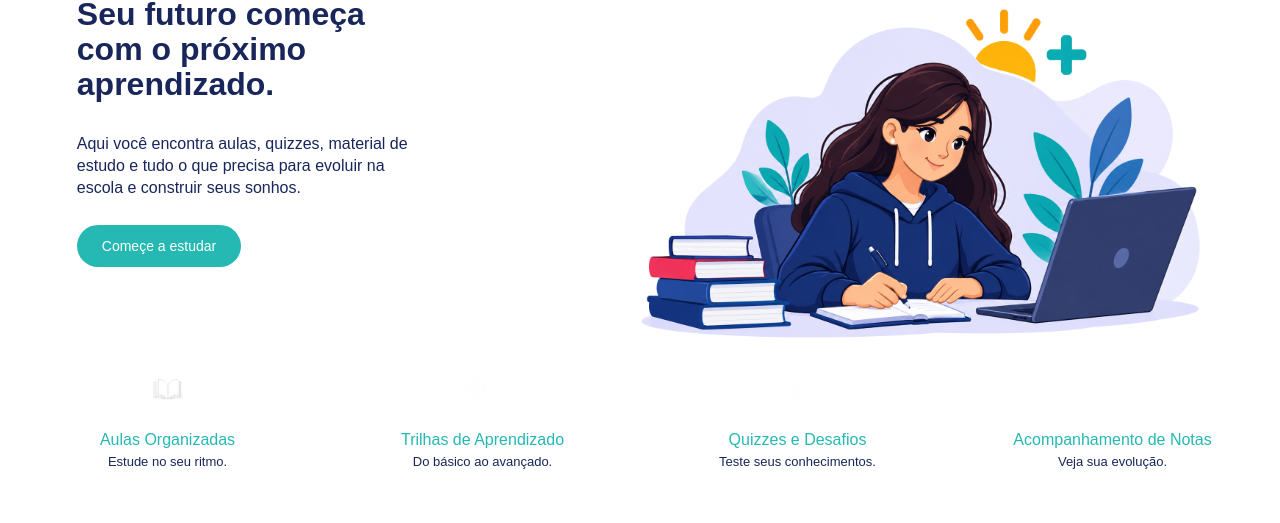
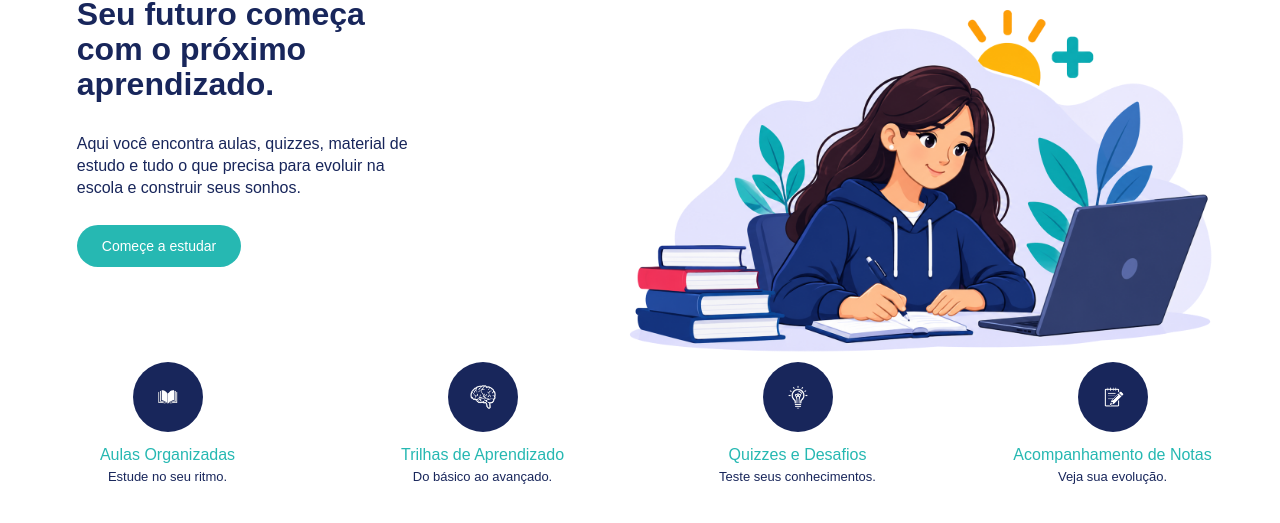
Before and after one commit to AlaoAlex/AprendeMais---Projeto-Final-Transforma-se, a plain HTML site: page index.html in a window 1280 px wide. Shown: the part 83-606 px from the top of the page. Drawn offline with Linux system fonts and the light colour scheme.

Commit message:
agora sim ta certo PQP

```diff
--- a/style.css
+++ b/style.css
@@ -146,12 +146,14 @@ main > a{
 }
 
 .icon-principal li img{
-    width: 55px;
-    height: 55px;
+    width: 70px;
+    height: 70px;
+    padding: 16px;
+    background-color: var(--azul-marinho);
+    border-radius: 50%;
     object-fit: contain;
     margin-bottom: 10px;
 }
-
 .icon-principal h3{
     font-size: 16px;
     font-weight: normal;
@@ -174,6 +176,8 @@ main > a{
     justify-content: space-around;
     padding: 40px 5%;
     background-color: var(--branca-pura);
+    flex-direction: row;
+    overflow: visible;
 }
 
 .coluna-esquerda{
@@ -194,7 +198,7 @@ main > a{
 
 .coluna-esquerda img{
     width: 100%;
-    max-width: 500px;
+    max-width: 420px;
     height: auto;
     object-fit: contain;
 }
```
